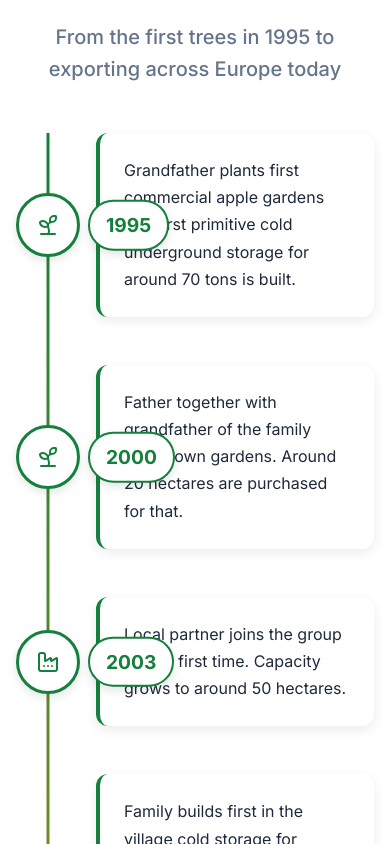
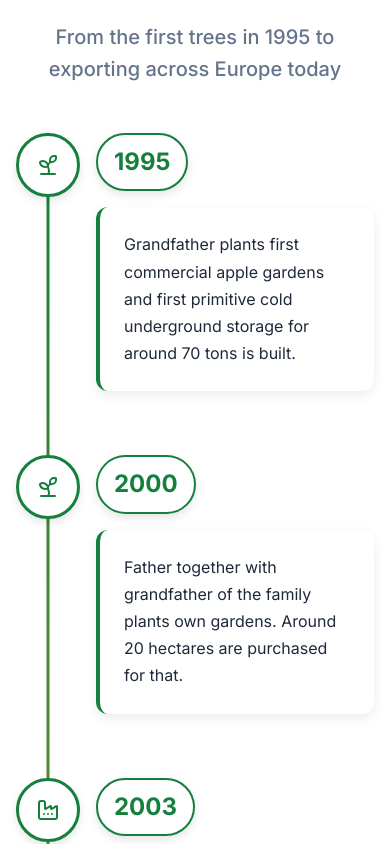
Before and after one commit to Qoopertin/tarcom-lux-website, a React (Vite) app: page /about in a window 390 px wide. Shown: the part 720-1564 px from the top of the page. Built offline with nearby package versions, Linux system fonts and the light colour scheme.

Commit message:
Fix mobile timeline layout: stack year badges above content

```diff
--- a/src/components/Navbar.css
+++ b/src/components/Navbar.css
@@ -111,15 +111,16 @@
     }
 }
 
-/* Full-screen Mobile Menu */
+/* Full-screen Mobile Menu with iPhone Matte Glass Effect */
 .mobile-menu {
     position: fixed;
     top: 0;
     left: 0;
     width: 100%;
     height: 100vh;
-    background-color: rgba(20, 20, 20, 0.98);
-    backdrop-filter: blur(10px);
+    background-color: rgba(25, 25, 25, 0.65);
+    backdrop-filter: blur(25px) saturate(180%);
+    -webkit-backdrop-filter: blur(25px) saturate(180%);
     padding: 6rem 2rem;
     display: flex;
     flex-direction: column;
@@ -127,7 +128,7 @@
     justify-content: center;
     gap: 2rem;
     z-index: 999;
-    animation: fadeIn 0.3s ease-out forwards;
+    animation: fadeIn 0.4s cubic-bezier(0.16, 1, 0.3, 1) forwards;
 }
 
 @keyframes fadeIn {
--- a/src/components/about/FamilyTimeline.css
+++ b/src/components/about/FamilyTimeline.css
@@ -1,3 +1,153 @@
+.family-timeline {
+    background-color: var(--color-bg-white);
+}
+
+/* Center the title and subtitle */
+.family-timeline .section-title,
+.family-timeline .section-subtitle {
+    text-align: center;
+    max-width: 100%;
+}
+
+.timeline-container {
+    max-width: 900px;
+    margin: 3rem auto 0;
+    position: relative;
+    padding-bottom: 6rem;
+}
+
+/* Central vertical line - extends through entire timeline and fades after 2025 */
+.timeline-container::before {
+    content: '';
+    position: absolute;
+    left: 50%;
+    transform: translateX(-50%);
+    top: 0;
+    bottom: -4rem;
+    width: 3px;
+    background: linear-gradient(to bottom,
+            var(--color-primary) 0%,
+            var(--color-accent) 85%,
+            transparent 100%);
+}
+
+.timeline-item {
+    display: flex;
+    margin-bottom: 3rem;
+    position: relative;
+}
+
+/* Left-aligned items */
+.timeline-item.left {
+    justify-content: flex-end;
+    padding-right: calc(50% + 3rem);
+}
+
+.timeline-item.left .timeline-content {
+    text-align: right;
+}
+
+/* Year on the right side for left-aligned items, centered with icon */
+.timeline-item.left .timeline-year {
+    left: calc(50% + 4rem);
+    top: 50%;
+    transform: translateY(-50%);
+}
+
+/* Right-aligned items */
+.timeline-item.right {
+    justify-content: flex-start;
+    padding-left: calc(50% + 3rem);
+}
+
+.timeline-item.right .timeline-content {
+    text-align: left;
+}
+
+/* Year on the left side for right-aligned items, centered with icon */
+.timeline-item.right .timeline-year {
+    right: calc(50% + 4rem);
+    top: 50%;
+    transform: translateY(-50%);
+}
+
+/* Center-aligned final item (2025) */
+.timeline-item.center {
+    flex-direction: column;
+    align-items: center;
+    padding: 0 2rem;
+    margin-top: 3rem;
+}
+
+.timeline-item.center .timeline-content {
+    text-align: center;
+    max-width: 600px;
+    margin-top: 2rem;
+}
+
+.timeline-item.center .timeline-year {
+    position: static;
+    margin-bottom: 1rem;
+    transform: none;
+}
+
+.timeline-item.center .timeline-icon-wrapper {
+    position: relative;
+    margin-bottom: 0;
+    left: auto;
+    top: auto;
+    transform: none;
+}
+
+/* Timeline year badges */
+.timeline-year {
+    position: absolute;
+    font-size: 1.5rem;
+    font-weight: bold;
+    color: var(--color-primary);
+    background-color: white;
+    padding: 0.5rem 1rem;
+    border-radius: 2rem;
+    box-shadow: 0 4px 10px rgba(0, 0, 0, 0.1);
+    border: 2px solid var(--color-primary);
+}
+
+/* Timeline icon circles on the center line */
+.timeline-icon-wrapper {
+    position: absolute;
+    left: 50%;
+    top: 50%;
+    transform: translate(-50%, -50%);
+    width: 4rem;
+    height: 4rem;
+    background: white;
+    border: 3px solid var(--color-primary);
+    border-radius: 50%;
+    display: flex;
+    align-items: center;
+    justify-content: center;
+    z-index: 10;
+    box-shadow: 0 4px 10px rgba(0, 0, 0, 0.1);
+}
+
+.timeline-icon {
+    color: var(--color-primary);
+}
+
+/* Timeline content cards */
+.timeline-content {
+    background-color: white;
+    padding: 1.5rem;
+    border-radius: 0.75rem;
+    box-shadow: 0 4px 12px rgba(0, 0, 0, 0.08);
+    border-left: 4px solid var(--color-primary);
+}
+
+.timeline-item.right .timeline-content {
+    border-left: none;
+    border-right: 4px solid var(--color-primary);
+}
+
 .family-timeline {
     background-color: var(--color-bg-white);
 }
@@ -163,9 +313,13 @@
 
     .timeline-item.left,
     .timeline-item.right {
+        flex-direction: column;
+        align-items: flex-start;
         justify-content: flex-start;
         padding-left: 5rem;
         padding-right: 0;
+        margin-bottom: 4rem;
+        /* More space between items */
     }
 
     .timeline-item.left .timeline-content,
@@ -173,20 +327,28 @@
         text-align: left;
         border-left: 4px solid var(--color-primary);
         border-right: none;
+        width: 100%;
+        /* Full width */
     }
 
+    /* Position year badge above the card */
     .timeline-item.left .timeline-year,
     .timeline-item.right .timeline-year {
-        left: 4.5rem;
-        right: auto;
-        font-size: 1.2rem;
-        top: 50%;
-        transform: translateY(-50%);
+        position: static;
+        /* Remove absolute positioning */
+        transform: none;
+        margin-bottom: 1rem;
+        /* Space between year and card */
+        align-self: flex-start;
+        /* Align with start of content */
+        margin-left: 0;
     }
 
     .timeline-icon-wrapper {
         left: 2rem;
         transform: translate(-50%, -50%);
+        top: 2rem;
+        /* Align icon with the top area (year) */
     }
 
     .timeline-item.center {
```
